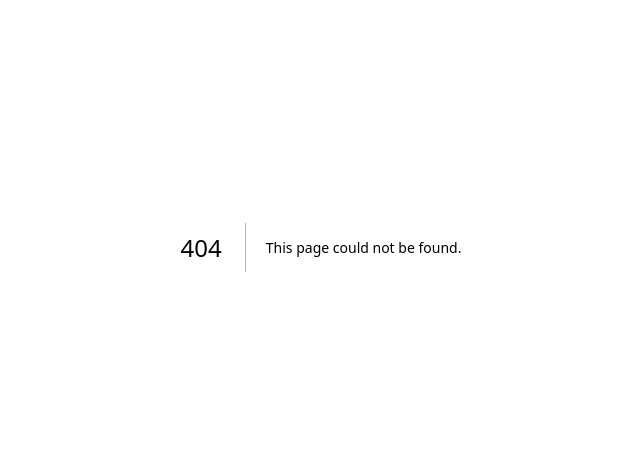
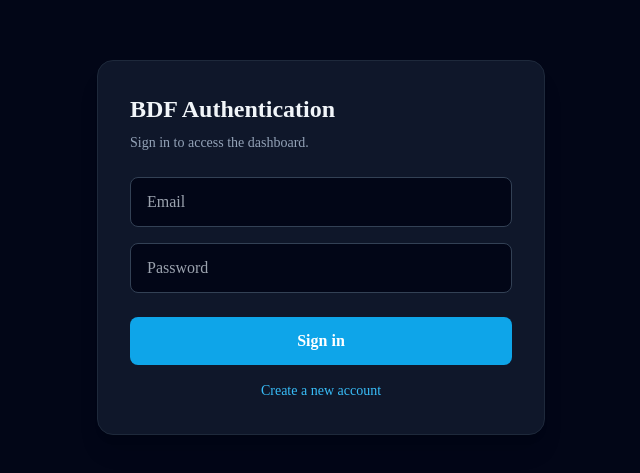
Before and after one commit to HamoideAbd123/BDF-, a Next.js app in the folder frontend/: page /login in a window 1280 px wide. Before the commit this address had no page. Shown: the part 153-626 px from the top of the page, without its empty margins (319-959 px from the left). Built offline with nearby package versions, Linux system fonts and the light colour scheme; no server answers.

Commit message:
feat(auth): add BDF login and signup page

```diff
--- /dev/null
+++ b/frontend/app/login/page.tsx
@@ -0,0 +1,84 @@
+'use client'
+
+import { FormEvent, useState } from 'react'
+import { createClient } from '@/lib/supabase/client'
+
+export default function LoginPage() {
+  const supabase = createClient()
+  const [email, setEmail] = useState('')
+  const [password, setPassword] = useState('')
+  const [mode, setMode] = useState<'login' | 'signup'>('login')
+  const [loading, setLoading] = useState(false)
+  const [message, setMessage] = useState('')
+
+  async function submit(event: FormEvent<HTMLFormElement>) {
+    event.preventDefault()
+    setLoading(true)
+    setMessage('')
+
+    const result = mode === 'login'
+      ? await supabase.auth.signInWithPassword({ email, password })
+      : await supabase.auth.signUp({ email, password })
+
+    if (result.error) {
+      setMessage(result.error.message)
+      setLoading(false)
+      return
+    }
+
+    if (mode === 'signup') {
+      setMessage('Account created. Check your email if confirmation is enabled.')
+      setLoading(false)
+      return
+    }
+
+    window.location.href = '/dashboard'
+  }
+
+  return (
+    <main className="min-h-screen bg-slate-950 text-slate-100 flex items-center justify-center px-6">
+      <form onSubmit={submit} className="w-full max-w-md rounded-2xl border border-slate-800 bg-slate-900 p-8 shadow-xl">
+        <h1 className="text-2xl font-bold">BDF Authentication</h1>
+        <p className="mt-2 text-sm text-slate-400">Sign in to access the dashboard.</p>
+
+        <div className="mt-6 space-y-4">
+          <input
+            type="email"
+            required
+            value={email}
+            onChange={(e) => setEmail(e.target.value)}
+            placeholder="Email"
+            className="w-full rounded-lg border border-slate-700 bg-slate-950 px-4 py-3 outline-none focus:border-sky-500"
+          />
+          <input
+            type="password"
+            required
+            minLength={6}
+            value={password}
+            onChange={(e) => setPassword(e.target.value)}
+            placeholder="Password"
+            className="w-full rounded-lg border border-slate-700 bg-slate-950 px-4 py-3 outline-none focus:border-sky-500"
+          />
+        </div>
+
+        {message && <p className="mt-4 text-sm text-slate-300">{message}</p>}
+
+        <button
+          type="submit"
+          disabled={loading}
+          className="mt-6 w-full rounded-lg bg-sky-500 px-4 py-3 font-semibold text-white disabled:opacity-50"
+        >
+          {loading ? 'Please wait…' : mode === 'login' ? 'Sign in' : 'Create account'}
+        </button>
+
+        <button
+          type="button"
+          onClick={() => setMode(mode === 'login' ? 'signup' : 'login')}
+          className="mt-4 w-full text-sm text-sky-400 hover:text-sky-300"
+        >
+          {mode === 'login' ? 'Create a new account' : 'Already have an account? Sign in'}
+        </button>
+      </form>
+    </main>
+  )
+}
```
